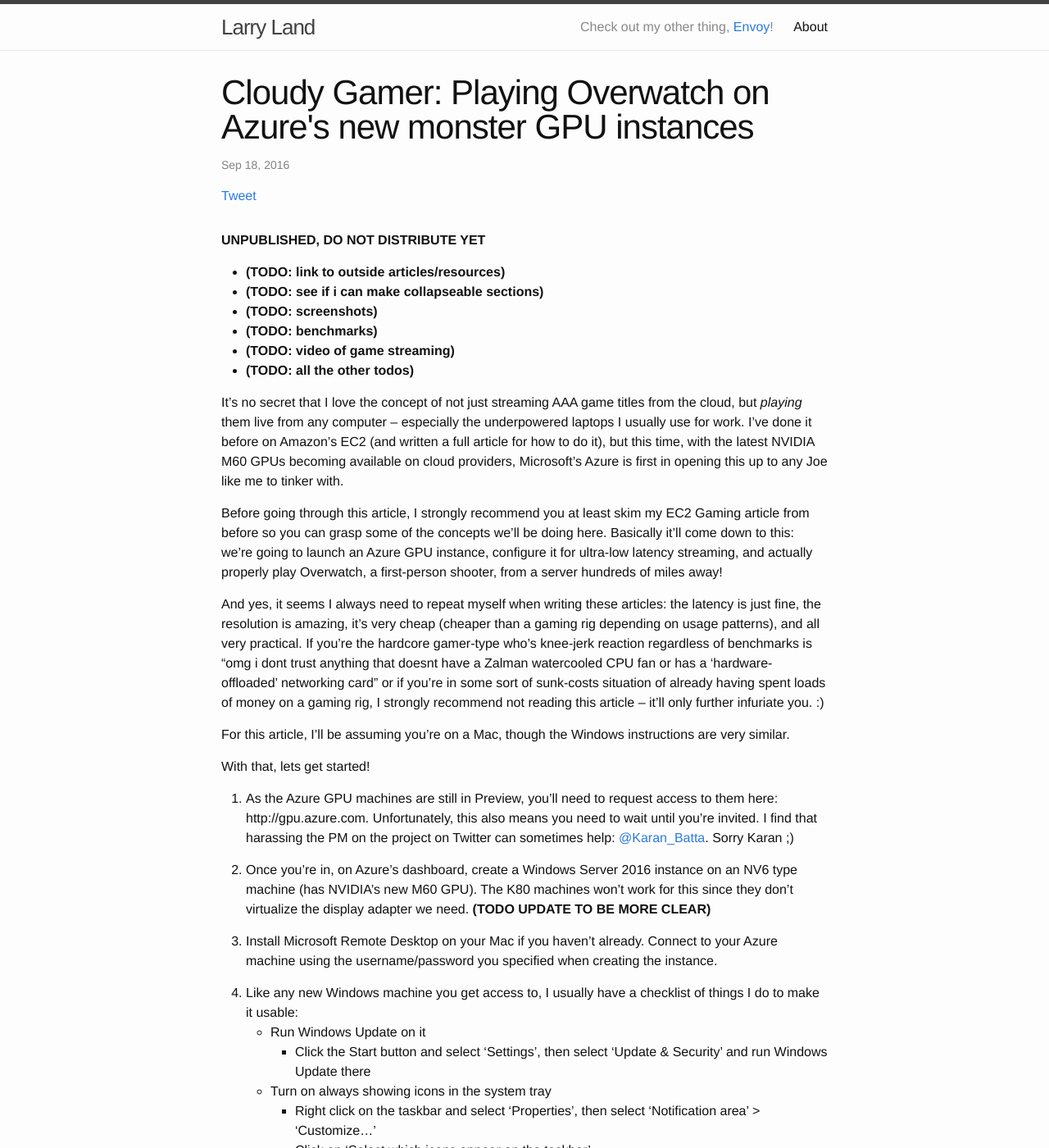
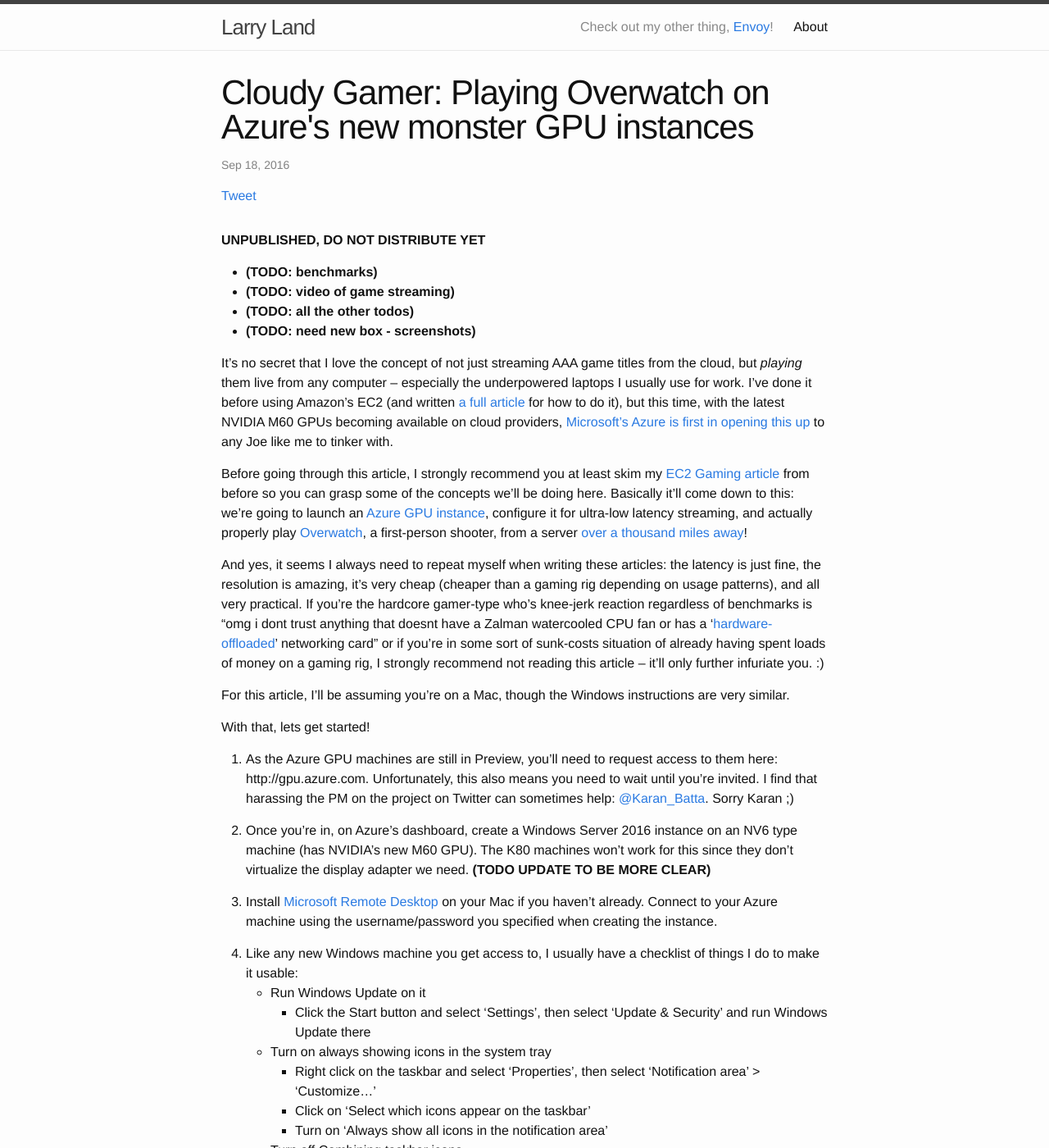
Before and after one commit to lg/lg.io, a Jekyll site: the page built from _posts/2016-09-18-cloudy-gamer-playing-overwatch-on-azures-new-monster-gpu-instances.md, in a window 1280 px wide and 1400 px high. Shown: the whole window at 82% size. Built offline with Jekyll 4.4.1, drawn with Linux system fonts in a browser that asks for light colours; comment, search, counter and statistics services are not loaded; some of the changed text lies outside the part shown.

Commit message:
added links to outside articles

```diff
--- a/_posts/2016-09-18-cloudy-gamer-playing-overwatch-on-azures-new-monster-gpu-instances.md
+++ b/_posts/2016-09-18-cloudy-gamer-playing-overwatch-on-azures-new-monster-gpu-instances.md
@@ -9,18 +9,16 @@ hidden: true
 
 **UNPUBLISHED, DO NOT DISTRIBUTE YET**
 
-- **(TODO: link to outside articles/resources)**
-- **(TODO: see if i can make collapseable sections)**
-- **(TODO: screenshots)**
 - **(TODO: benchmarks)**
 - **(TODO: video of game streaming)**
 - **(TODO: all the other todos)**
+- **(TODO: need new box - screenshots)**
 
-It's no secret that I love the concept of not just streaming AAA game titles from the cloud, but *playing* them live from any computer -- especially the underpowered laptops I usually use for work. I've done it before on Amazon's EC2 (and written a full article for how to do it), but this time, with the latest NVIDIA M60 GPUs becoming available on cloud providers, Microsoft's Azure is first in opening this up to any Joe like me to tinker with.
+It's no secret that I love the concept of not just streaming AAA game titles from the cloud, but *playing* them live from any computer -- especially the underpowered laptops I usually use for work. I've done it before using Amazon's EC2 (and written [a full article]({% post_url 2015-07-05-revised-and-much-faster-run-your-own-highend-cloud-gaming-service-on-ec2 %}) for how to do it), but this time, with the latest NVIDIA M60 GPUs becoming available on cloud providers, [Microsoft's Azure is first in opening this up](https://azure.microsoft.com/en-us/blog/azure-n-series-preview-availability/) to any Joe like me to tinker with.
 
-Before going through this article, I strongly recommend you at least skim my EC2 Gaming article from before so you can grasp some of the concepts we'll be doing here. Basically it'll come down to this: we're going to launch an Azure GPU instance, configure it for ultra-low latency streaming, and actually properly play Overwatch, a first-person shooter, from a server hundreds of miles away!
+Before going through this article, I strongly recommend you at least skim my [EC2 Gaming article]({% post_url 2015-07-05-revised-and-much-faster-run-your-own-highend-cloud-gaming-service-on-ec2 %}) from before so you can grasp some of the concepts we'll be doing here. Basically it'll come down to this: we're going to launch an [Azure GPU instance](https://azure.microsoft.com/en-us/pricing/details/virtual-machines/series/#n-series), configure it for ultra-low latency streaming, and actually properly play [Overwatch](https://azure.microsoft.com/en-us/pricing/details/virtual-machines/series/#n-series), a first-person shooter, from a server [over a thousand miles away](http://www.gcmap.com/mapui?P=SFO-HOU)!
 
-And yes, it seems I always need to repeat myself when writing these articles: the latency is just fine, the resolution is amazing, it's very cheap (cheaper than a gaming rig depending on usage patterns), and all very practical. If you're the hardcore gamer-type who's knee-jerk reaction regardless of benchmarks is "omg i dont trust anything that doesnt have a Zalman watercooled CPU fan or has a 'hardware-offloaded' networking card" or if you're in some sort of sunk-costs situation of already having spent loads of money on a gaming rig, I strongly recommend not reading this article -- it'll only further infuriate you. :)
+And yes, it seems I always need to repeat myself when writing these articles: the latency is just fine, the resolution is amazing, it's very cheap (cheaper than a gaming rig depending on usage patterns), and all very practical. If you're the hardcore gamer-type who's knee-jerk reaction regardless of benchmarks is "omg i dont trust anything that doesnt have a Zalman watercooled CPU fan or has a '[hardware-offloaded](http://www.killernetworking.com)' networking card" or if you're in some sort of sunk-costs situation of already having spent loads of money on a gaming rig, I strongly recommend not reading this article -- it'll only further infuriate you. :)
 
 For this article, I'll be assuming you're on a Mac, though the Windows instructions are very similar.
 
@@ -30,7 +28,7 @@ With that, lets get started!
 
 1. Once you're in, on Azure's dashboard, create a Windows Server 2016 instance on an NV6 type machine (has NVIDIA's new M60 GPU). The K80 machines won't work for this since they don't virtualize the display adapter we need. **(TODO UPDATE TO BE MORE CLEAR)**
 
-1. Install Microsoft Remote Desktop on your Mac if you haven't already. Connect to your Azure machine using the username/password you specified when creating the instance.
+1. Install [Microsoft Remote Desktop](https://itunes.apple.com/us/app/microsoft-remote-desktop/id715768417?mt=12) on your Mac if you haven't already. Connect to your Azure machine using the username/password you specified when creating the instance.
 
 1. Like any new Windows machine you get access to, I usually have a checklist of things I do to make it usable:
 	- Run Windows Update on it
@@ -121,18 +119,18 @@ With that, lets get started!
 	- Click the Start button and type in 'Services'
 	- Double click on 'Windows Audio' and select 'Automatic' for 'Startup type'
 
-1. **(TODO: Maybe unnecessary)** Open up Internet Explorer and download Razer Surround. It creates the virtual sound card that you'll need to play games. When installing it, it might fail, so kill it using the Task Manager, but it'll have installed properly anyways.
+1. **(TODO: Maybe unnecessary)** Open up Internet Explorer and download [Razer Surround](http://www.razerzone.com/surround). It creates the virtual sound card that you'll need to play games. When installing it, it might fail, so kill it using the Task Manager, but it'll have installed properly anyways.
 	- After installing, download Autoruns, an app to let you disable startup items
 	- Search for 'Razer Synapse' and uncheck it
 
-1. For Steam In-Home Streaming to work properly, you'll need to set up a VPN. I strongly recommend ZeroTier for this since it's the best at ensuring a peer-to-peer connection between the machines and not re-routing through some other server who knows where. Oh and don't worry, for what you'll be using it for, it's free. They're also a super ethical company and opensource large amounts of their core software.
+1. For Steam In-Home Streaming to work properly, you'll need to set up a VPN. I strongly recommend [ZeroTier](https://zerotier.com) for this since it's the best at ensuring a peer-to-peer connection between the machines and not re-routing through some other server who knows where. Oh and don't worry, for what you'll be using it for, it's free. They're also a super ethical company and opensource large amounts of their core software.
 	- So, go to 'https://zerotier.com' and create an account there and create a network
 	- When configuring the network, select 'IPv4 Auto-Assign' and 'Auto-Assign from Range' and pick any range (the default works too)
 	- I'd set 'Access Control' to 'None (Public Network)' since nobody knows about your network
 	- For 'Ethernet Frame Types', I'd select only 'IPv4 (and ARP)', nothing else
 	- Now go install ZeroTier on both the server and your own computer and make them both join the same Network ID you created above
 
-1. **(TODO: Maybe unnecessary with proper firewall settings in azure)** Azure (like EC2 and others) is kind of behind the times and doesn't support IPv6. We'll need to force disable it in Windows otherwise some software might try to do a IPv6-over-IPv4 tunnel which ruins everything (Zerotier for examples tries to do this).
+1. **(TODO: Maybe unnecessary with proper firewall settings in azure)** Azure (like EC2 and others) is kind of behind the times and doesn't support IPv6. We'll need to force disable it in Windows otherwise some software might try to do a [IPv6-over-IPv4](https://en.wikipedia.org/wiki/Teredo_tunneling) tunnel which ruins everything (Zerotier for examples tries to do this).
 	- Open up an Administrator PowerShell and run the following:
 
 			Set-Net6to4Configuration –State disabled
@@ -151,7 +149,7 @@ With that, lets get started!
 			netsh interface ipv4 show subinterfaces
 			netsh interface ipv4 set subinterface "Ethernet 2" mtu=1410 store=persistent
 
-1. Install Overwatch and configure it **(TODO: Needs more details)**
+1. Install [Overwatch](https://playoverwatch.com) and configure it **(TODO: Needs more details)**
 
 1. Lets add Overwatch to Steam so we can stream it
 	- In Steam, click 'Add A Game...' and select 'Add a Non-Steam Game...'
```
Also changed, not shown: other parts of _posts/2016-09-18-cloudy-gamer-playing-overwatch-on-azures-new-monster-gpu-instances.md (+1 -1 lines).
